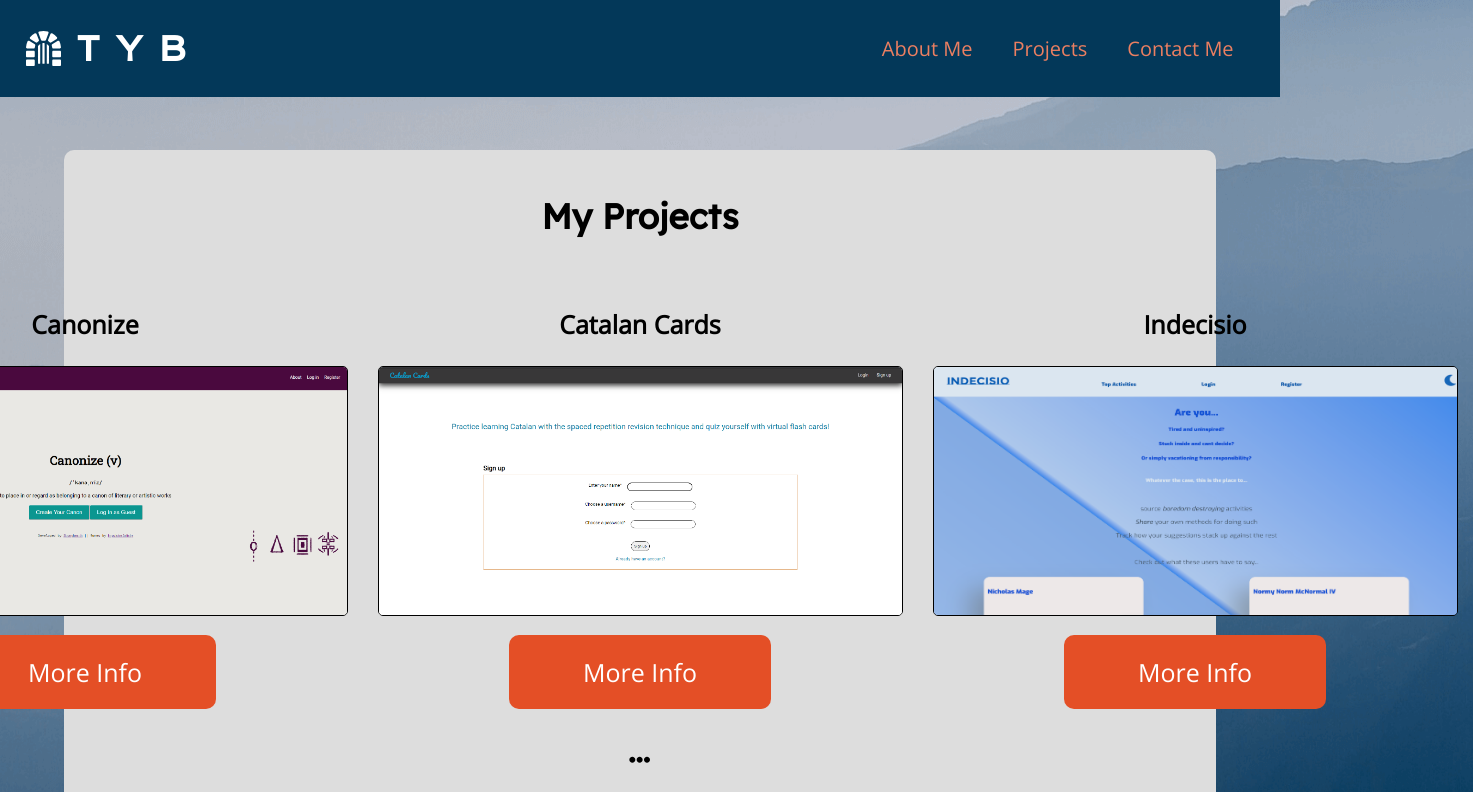
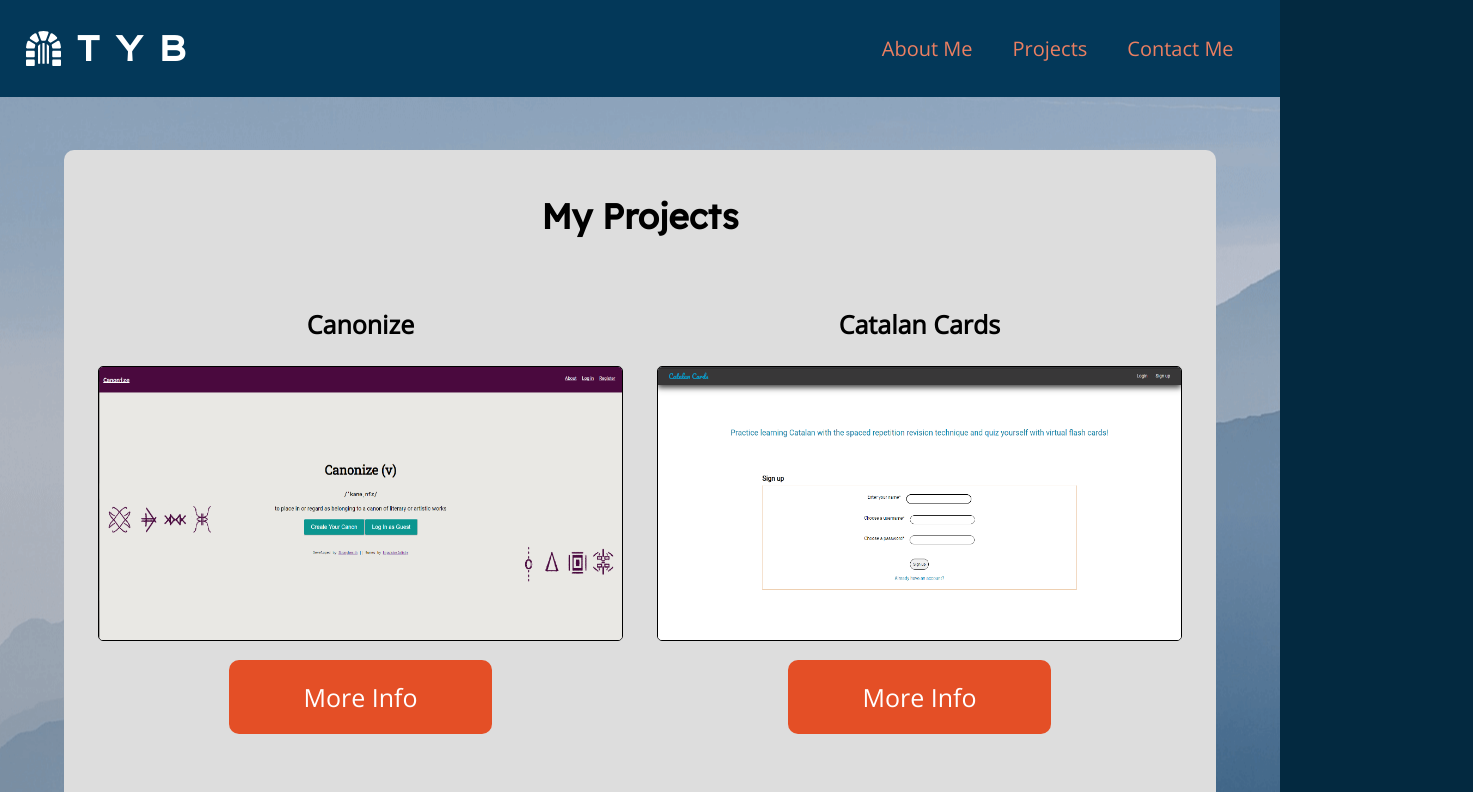
Before and after one commit to stronghearth/tybportfolio, a React (Create React App) app: page /projects in a window 1280 px wide. Shown: the top 792 px of the page, 1473 px wide, since content can reach past the window. Built offline with nearby package versions, Linux system fonts and the light colour scheme.

Commit message:
adjusted syling on projects page for larger screens

```diff
--- a/src/routes/ProjectsPage/ProjectsPage.css
+++ b/src/routes/ProjectsPage/ProjectsPage.css
@@ -44,7 +44,8 @@ h3 {
 @media screen and (min-width: 1200px) {
     .projectRow {
         display: flex;
-        flex-direction: row wrap;
+        flex-direction: row;
+        flex-wrap: wrap;
         justify-content: space-evenly;
         align-items: center;
     }
@@ -56,7 +57,7 @@ h3 {
     }
     .mainScreenShot {
         width: 525px;
-        height: 250px;
+        height: 275px;
     }
     .projectButton {
         width: 50%;
```
